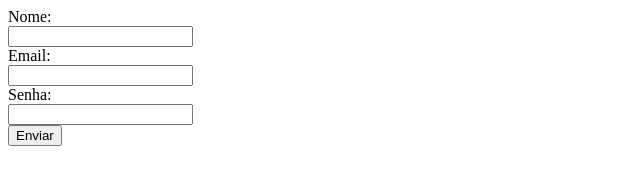
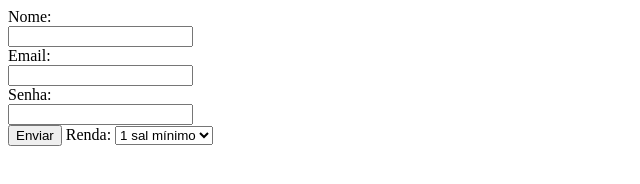
Before and after one commit to larinic/cursosenac, a plain HTML site: page 1010/index.html in a window 1280 px wide. Shown: the whole page, without its empty margins (0-640 px from the left). Drawn offline with Linux system fonts and the light colour scheme.

Commit message:
add select

```diff
--- a/1010/index.html
+++ b/1010/index.html
@@ -12,6 +12,15 @@
             <label>Email:</label> <br> <input type="email"><br>
             <label>Senha:</label> <br> <input type="password"><br>
             <input type="submit" value="Enviar">
+
+            <label for="renda">Renda:</label>
+            <select name="renda" id="renda">
+                <option value="1">1 sal mínimo</option>
+                <option value="2">2 sal mínimo</option>
+                <option value="3">3 sal mínimo</option>
+                <option value="mais">Mais de 3</option>
+            </select>
         </form>
+
 </body>
 </html>
```
